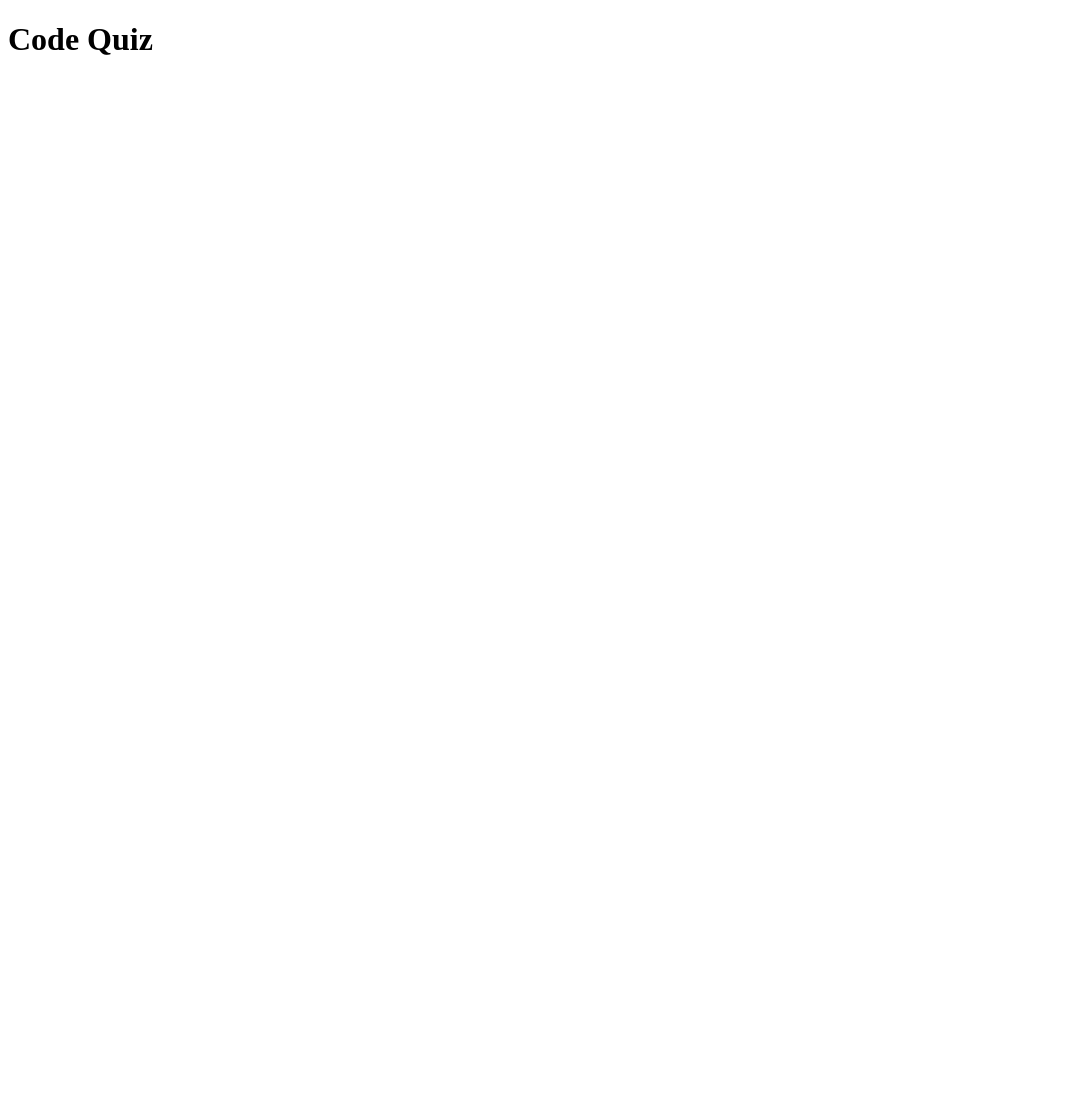
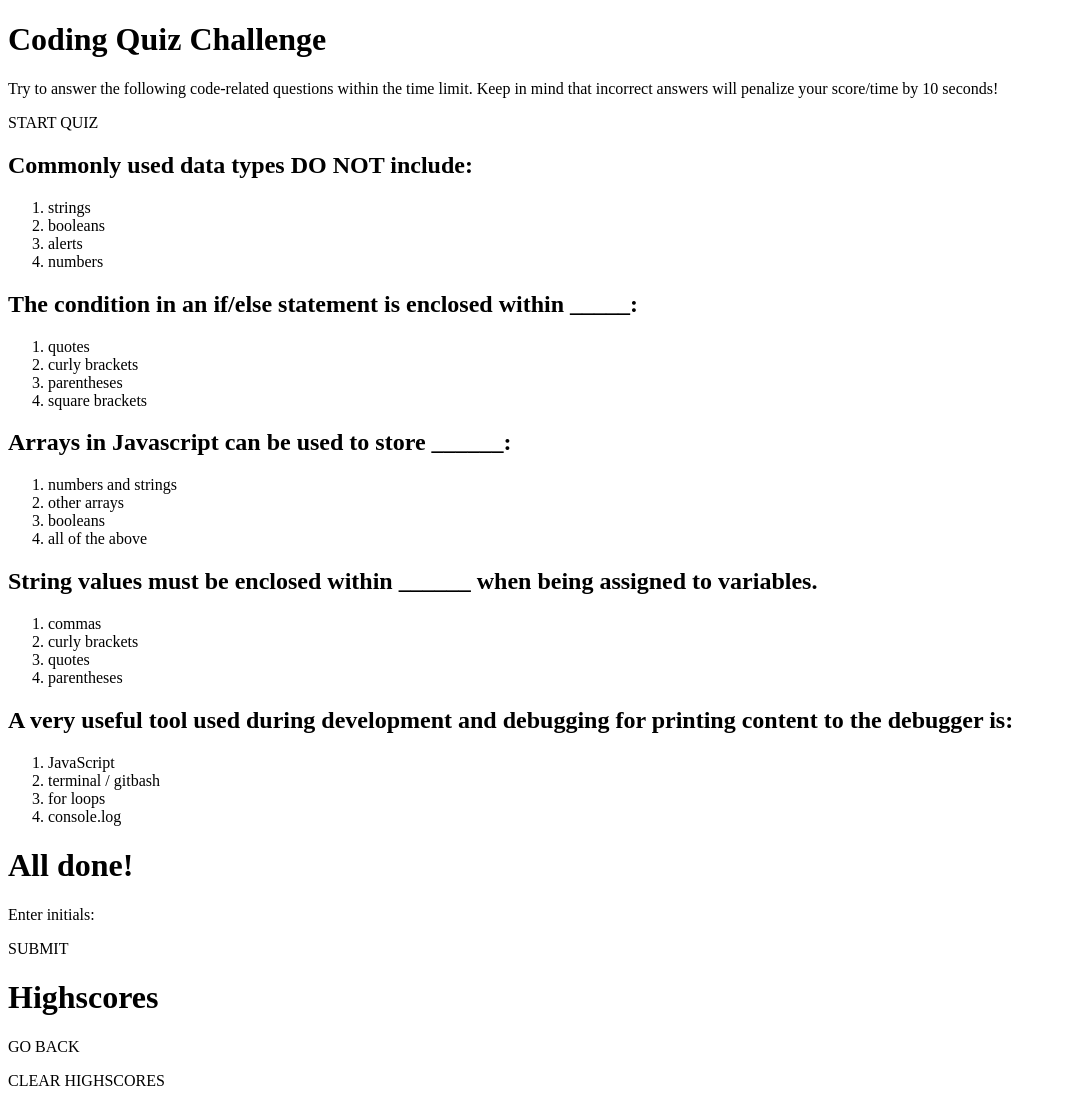
Before and after one commit to eloghub/code-quiz, a plain HTML site: page index.html in a window 1280 px wide. Shown: the whole page, without its empty margins (0-1066 px from the left). Before the commit the page ends 800 px from the top, so only its background shows below. Drawn offline with Linux system fonts and the light colour scheme.

Commit message:
ost of html file is complete - all questions and answers added/set up, updated readme

```diff
--- a/index.html
+++ b/index.html
@@ -5,11 +5,61 @@
     <meta name="viewport" content="width=device-width, initial-scale=1.0" />
     <meta http-equiv="X-UA-Compatible" content="ie=edge" />
     <link rel="stylesheet" href="./Develop/style.css" />
-    <title>Code Quiz Challenge</title>
+    <title>Code Quiz</title>
   </head>
 
   <body>
-    <h1>Code Quiz</h1>
+    <h1>Coding Quiz Challenge</h1>
+    <p>Try to answer the following code-related questions within the time limit. Keep in mind that incorrect answers will penalize your score/time by 10 seconds!</p>
+    <p>START QUIZ</p>
+
+    <h2>Commonly used data types DO NOT include:</h2>
+    <ol>
+      <li>strings</li>
+      <li>booleans</li>
+      <li>alerts</li>
+      <li>numbers</li>
+    </ol>
+
+    <h2>The condition in an if/else statement is enclosed within _____:</h2>
+    <ol>
+      <li>quotes</li>
+      <li>curly brackets</li>
+      <li>parentheses</li>
+      <li>square brackets</li>
+    </ol>
+
+    <h2>Arrays in Javascript can be used to store ______:</h2>
+    <ol>
+      <li>numbers and strings</li>
+      <li>other arrays</li>
+      <li>booleans</li>
+      <li>all of the above</li>
+    </ol>
+
+    <h2>String values must be enclosed within ______ when being assigned to variables.</h2>
+    <ol>
+      <li>commas</li>
+      <li>curly brackets</li>
+      <li>quotes</li>
+      <li>parentheses</li>
+    </ol>
+
+    <h2>A very useful tool used during development and debugging for printing content to the debugger is:</h2>
+    <ol>
+      <li>JavaScript</li>
+      <li>terminal / gitbash</li>
+      <li>for loops</li>
+      <li>console.log</li>
+    </ol>
+
+    <h1>All done!</h1>
+    <p>Enter initials:</p>
+    <p>SUBMIT</p>
+
+    <h1>Highscores</h1>
+    <p>GO BACK</p>
+    <p>CLEAR HIGHSCORES</p>
 
     <script src="./Develop/script.js"></script>
   </body>
```
Also changed, not shown: 1 other file.
